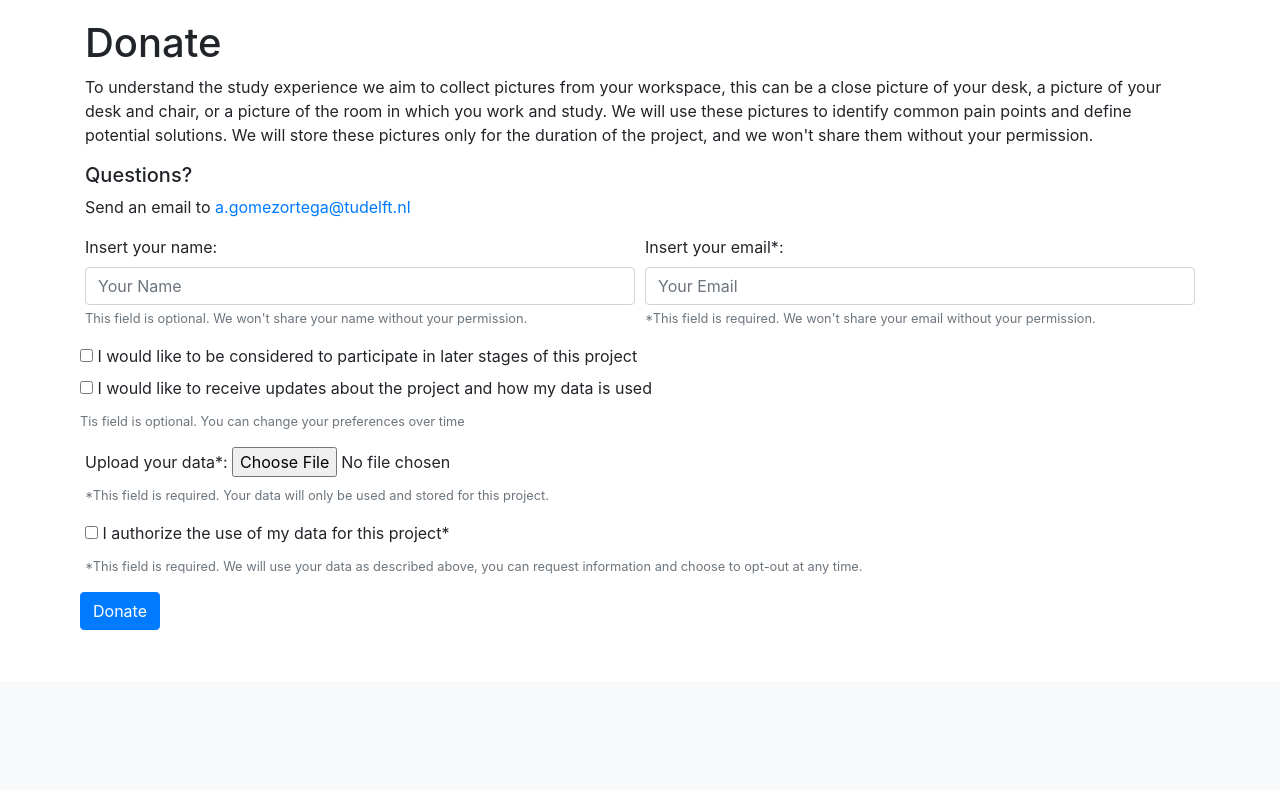
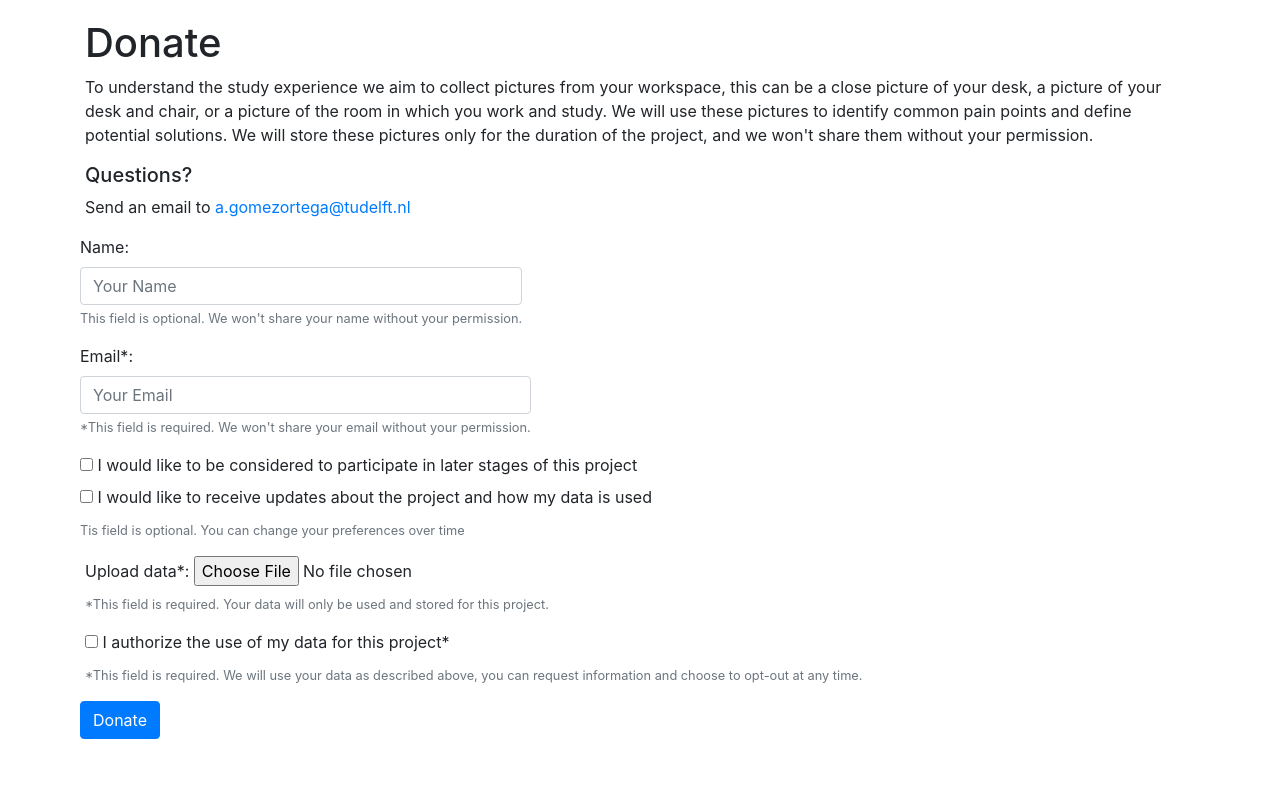
Before and after one commit to gomezago/data-donation, a Django app: page /causes/1/ in a window 1280 px wide. Shown: the part 571-1361 px from the top of the page. Before the commit the page ends 1201 px from the top, so only its background shows below. Run offline with Django 3.2, Linux system fonts and the light colour scheme; data comes from the database, SQL or seed files in the repository; some libraries are stand-ins or nearby versions.

Commit message:
Fix causes layout

```diff
--- a/causes/templates/cause_detail.html
+++ b/causes/templates/cause_detail.html
@@ -35,20 +35,18 @@
         <form action="/causes/{{ cause.pk }}/", method="post", enctype="multipart/form-data">
             {% csrf_token %}
             <div class="form-row">
-                <div class="col">
                     <div class="form-group">
-                    <label>Insert your name:</label>
+                    <label>Name:</label>
                     {{ form.name }}
                     <small class="form-text text-muted">This field is optional. We won't share your name without your permission.</small>
                      </div>
-                </div>
-                <div class="col">
+            </div>
+            <div class="form-row">
                     <div class="form-group">
-                    <label>Insert your email*:</label>
+                    <label>Email*:</label>
                     {{ form.email }}
                     <small class="form-text text-muted">*This field is required. We won't share your email without your permission.</small>
                     </div>
-                </div>
             </div>
             <div class="form-row">
                <div class="form-group">
@@ -58,7 +56,7 @@
                 </div>
             </div>
                 <div class="form-group">
-                    <label>Upload your data*:</label>
+                    <label>Upload data*:</label>
                     {{ form.data }}
                     <small class="form-text text-muted">*This field is required. Your data will only be used and stored for this project.</small>
                 </div>
```
